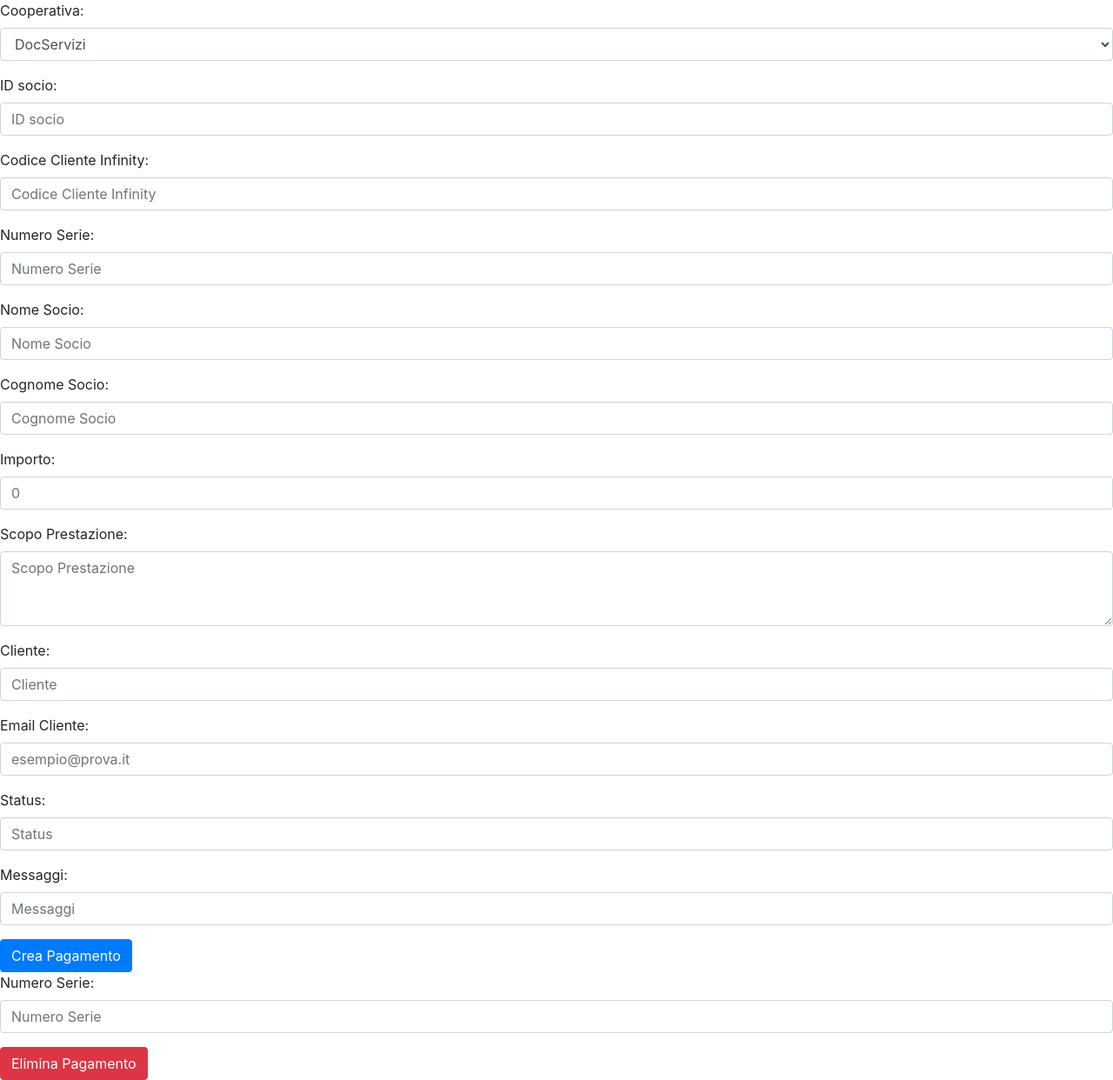
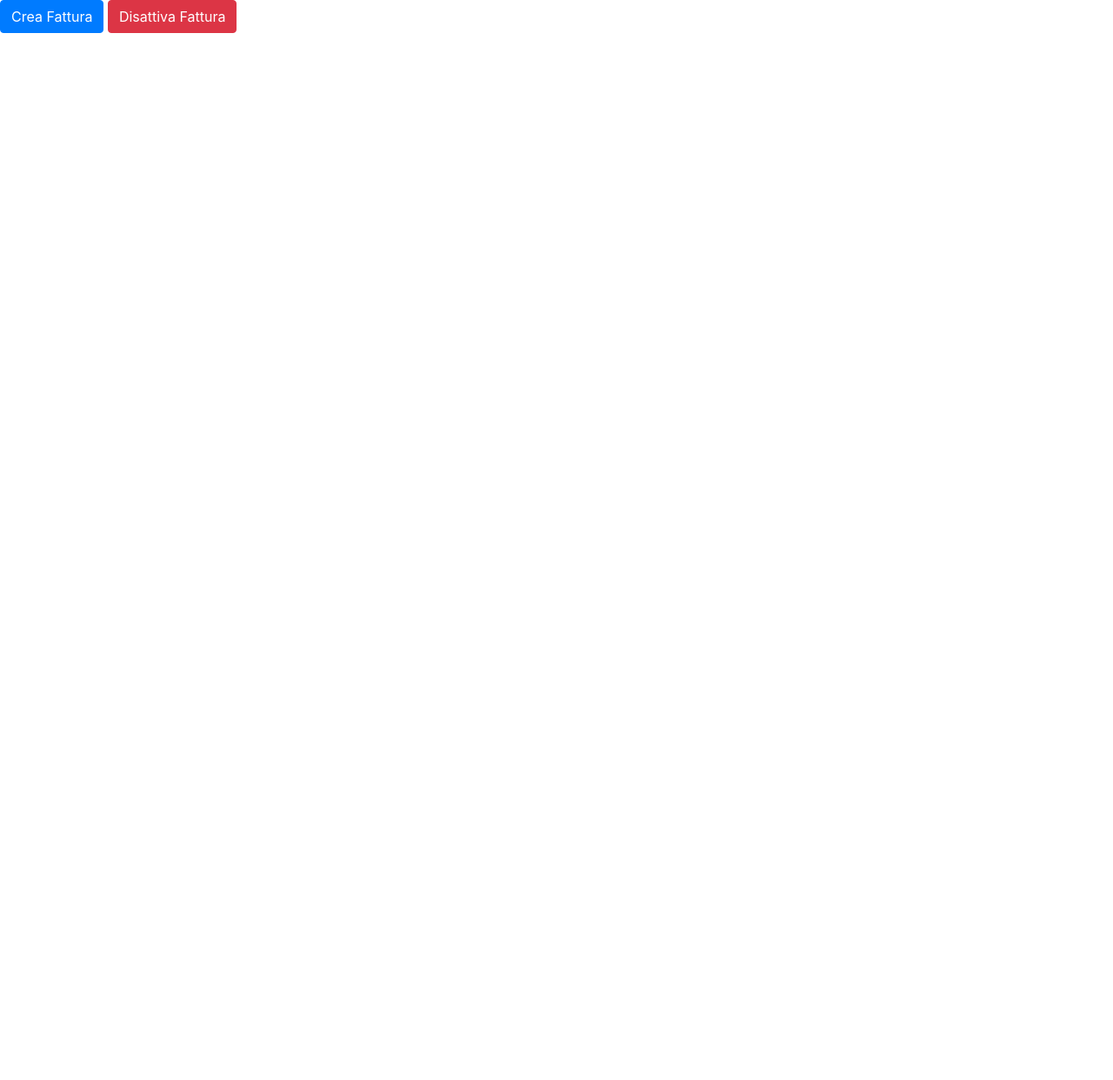
Before and after one commit to V-gaeta05/Hypernova, a PHP site: page /pagamentionline/index.php in a window 1280 px wide. Shown: the whole page at 87% size. After the commit the page ends 38 px from the top, so only its background shows below. Run offline with PHP 8.4, Linux system fonts and the light colour scheme; data comes from the database, SQL or seed files in the repository; some libraries are stand-ins or nearby versions.

Commit message:
mod index

```diff
--- a/pagamentionline/index.php
+++ b/pagamentionline/index.php
@@ -19,9 +19,12 @@
 
     <!-- Bootstrap CSS -->
     <link rel="stylesheet" href="https://stackpath.bootstrapcdn.com/bootstrap/4.3.1/css/bootstrap.min.css" integrity="sha384-ggOyR0iXCbMQv3Xipma34MD+dH/1fQ784/j6cY/iJTQUOhcWr7x9JvoRxT2MZw1T" crossorigin="anonymous">
+
   </head>
   <body>
-  <div id="insert_pay">
+  <button onclick="showCrea()" class="btn btn-primary">Crea Fattura</button>
+  <button onclick="showElimina()" class="btn btn-danger">Disattiva Fattura</button>
+  <div id="insert_pay" style="display: none;">
 
     <div class="form-group">
       <label for="IDCOOP">Cooperativa:</label>
@@ -77,7 +80,7 @@
     </div>
     <button class="btn btn-primary" onclick="crea()">Crea Pagamento</button>
   </div>
-  <div id="delete_pay">
+  <div id="delete_pay" style="display: none;">
     <div class="form-group">
       <label for="NUMERODELETE">Numero Serie:</label>
       <input type="text" class="form-control" id="NUMERODELETE" placeholder="Numero Serie">
@@ -96,6 +99,14 @@
 
 
 <script type="text/javascript">
+    function showCrea() {
+      $("#delete_pay").hide();
+      $("#insert_pay").fadeIn();
+    }
+    function showElimina() {
+      $("#insert_pay").hide();
+      $("#delete_pay").fadeIn();
+    }
 
     function crea() {
       var id_coop = $("#IDCOOP").val();
```
